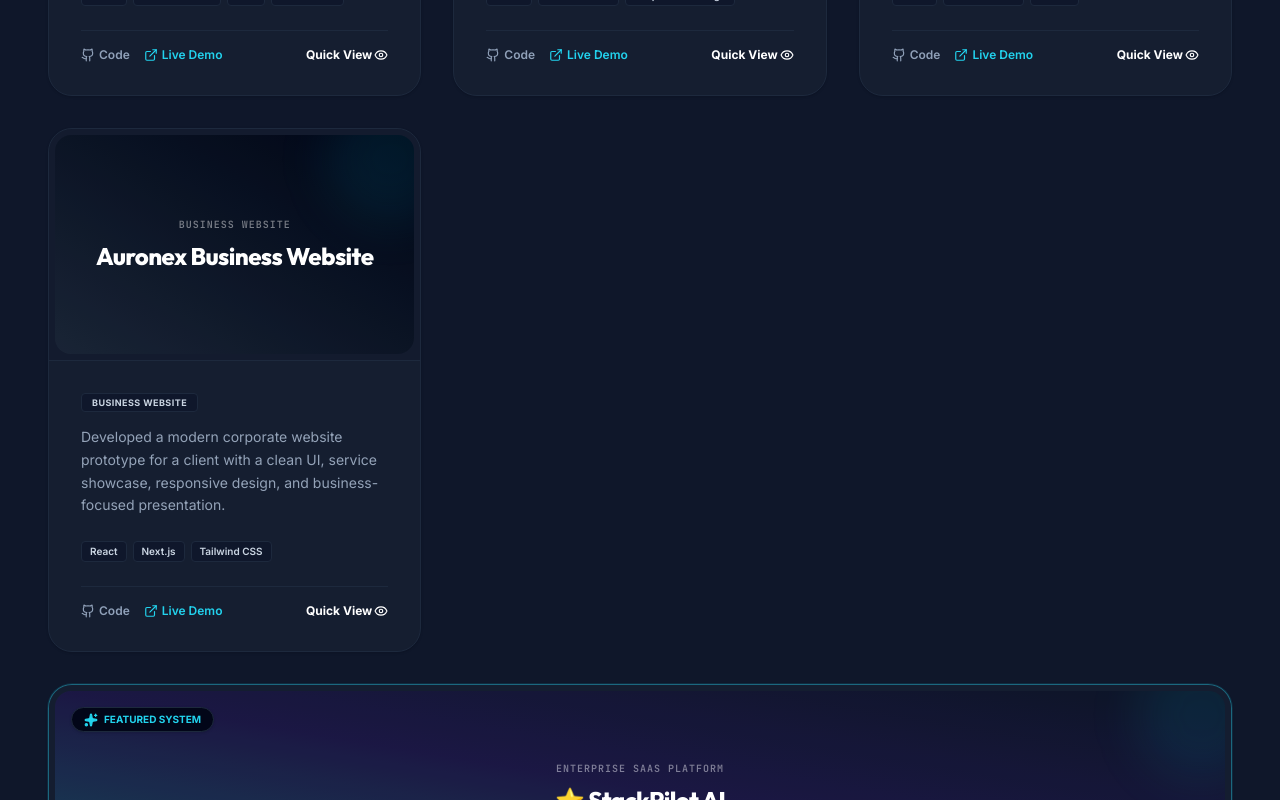
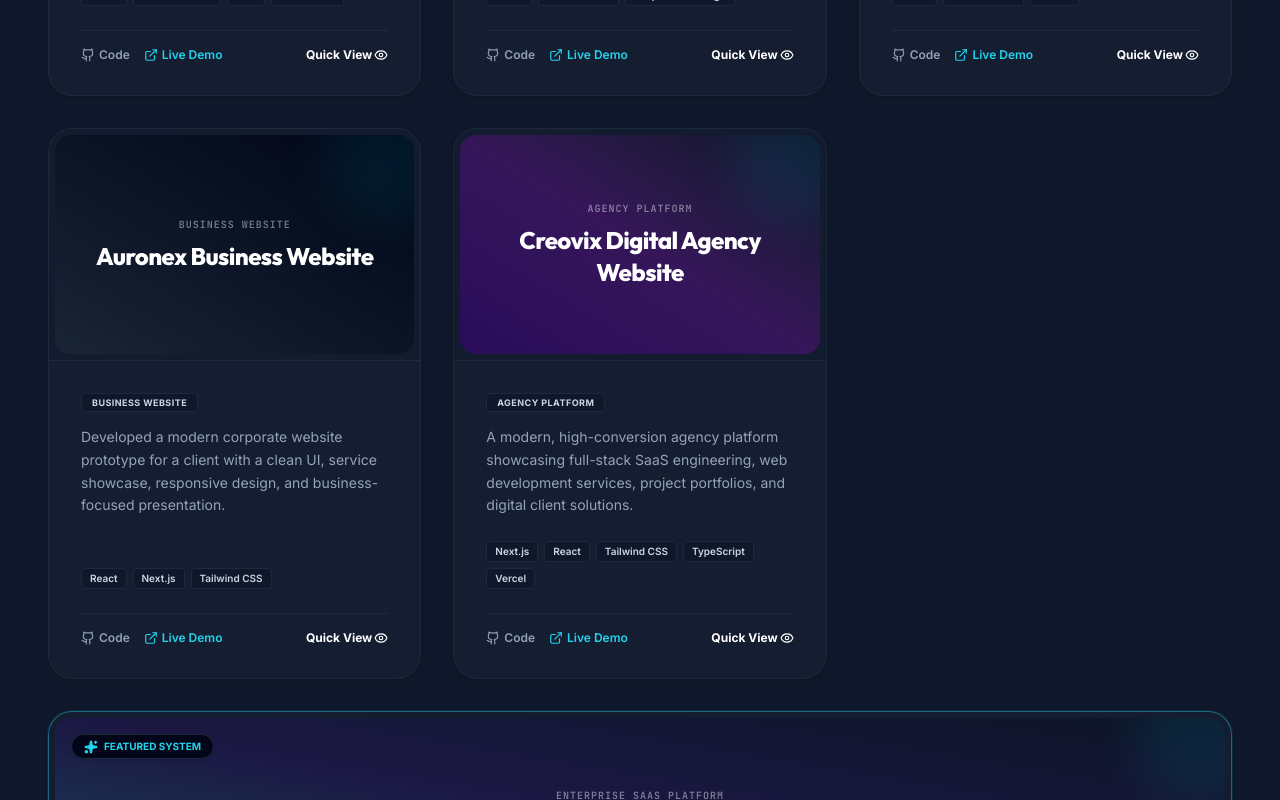
Before and after one commit to saravanaselvi2705/selvi-website, a React (Vite) app in the folder frontend/: page / in a window 1280 px wide. Shown: the part 6820-7620 px from the top of the page. Built offline with nearby package versions, Linux system fonts and the light colour scheme.

Commit message:
feat: link resume PDF and add Creovix agency website to professional showcase

```diff
--- a/frontend/src/components/Projects.tsx
+++ b/frontend/src/components/Projects.tsx
@@ -101,6 +101,17 @@
       hasCaseStudy: false
     },
     {
+      id: "creovix-agency",
+      title: "Creovix Digital Agency Website",
+      category: "Business & Creative",
+      displayCategory: "Agency Platform",
+      description: "A modern, high-conversion agency platform showcasing full-stack SaaS engineering, web development services, project portfolios, and digital client solutions.",
+      tags: ["Next.js", "React", "Tailwind CSS", "TypeScript", "Vercel"],
+      githubUrl: "https://github.com/saravanaselvi2705/creovix-website",
+      liveUrl: "https://creovix-website.vercel.app/",
+      hasCaseStudy: false
+    },
+    {
       id: "stackpilot-ai",
       title: "⭐ StackPilot AI",
       category: "Enterprise SaaS",
@@ -127,6 +138,8 @@
     switch (id) {
       case 'stackpilot-ai':
         return 'from-cyan-900 via-indigo-950 to-slate-900';
+      case 'creovix-agency':
+        return 'from-violet-950 via-purple-900/60 to-slate-900';
       case 'auronex-business':
         return 'from-slate-800 to-slate-950';
       case 'keerthika-portfolio':
```
